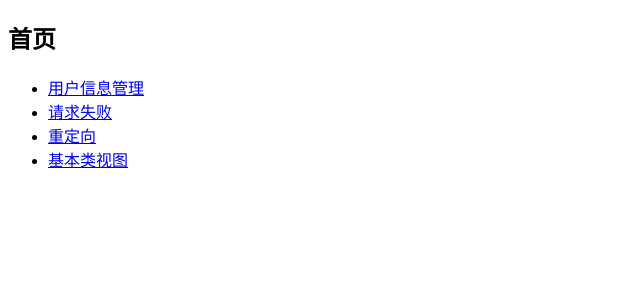
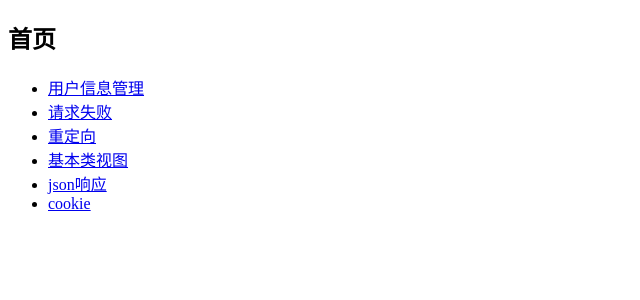
Before and after one commit to Junon-Gz/practise, a Django app: page / in a window 1280 px wide. Shown: the top 300 px of the page, without its empty margins (0-640 px from the left). Run offline with Django 3.2, Linux system fonts and the light colour scheme.

Commit message:
json\cookie

```diff
--- a/web/demo/urls.py
+++ b/web/demo/urls.py
@@ -13,5 +13,7 @@ urlpatterns = [
     path('users/current_datetime', views.current_datetime,name="current_datetime"),
     path('failure', views.failure,name="failure"),
     path('redire', views.redire,name="redire"),
-    path('view', MyView.as_view(),name="view")
+    path('view', MyView.as_view(),name="view"),
+    path('jsn', views.jsonrespon,name="jsn"),
+    path('cookie', views.cookie,name="cookie")
 ]
--- a/web/demo/views.py
+++ b/web/demo/views.py
@@ -1,5 +1,5 @@
 from django.shortcuts import render,redirect
-from django.http import HttpResponse,HttpResponseNotFound,Http404
+from django.http import HttpResponse,HttpResponseNotFound,Http404,JsonResponse
 from demo.models import Users
 from django.urls import reverse
 from django.views import View
@@ -127,3 +127,21 @@ class MyView(View):
 
     def get(self, request, *args, **kwargs):
         return HttpResponse('Hello, views!')
+
+def jsonrespon(request):
+    data=[
+        {"id":1,"name":"zhangsan","age":22,"gender":1},
+        {"id":2,"name":"lisi","age":23,"gender":2},
+        {"id":3,"name":"wangwu","age":26,"gender":1}
+    ]
+    return JsonResponse({"data":data})
+
+def cookie(request):
+    # 获取当前的 响应对象
+    response = HttpResponse('cookie的设置')
+
+    # 使用响应对象进行cookie的设置
+    response.set_cookie('a','abc')
+
+    # 返回响应对象
+    return response
--- a/web/templates/website/users/home.html
+++ b/web/templates/website/users/home.html
@@ -13,6 +13,8 @@
         <li><a href='/failure'> 请求失败</a></li>
         <li><a href='/redire'>重定向</a></li>
         <li><a href='/view'>基本类视图</a></li>
+        <li><a href='/jsn'>json响应</a></li>
+        <li><a href='/cookie'>cookie</a></li>
     </ul>
 </body>
 </html>
```
